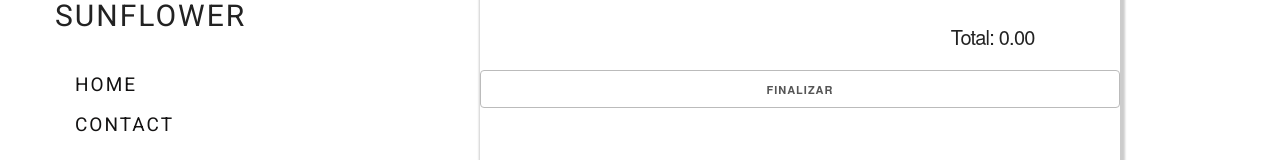
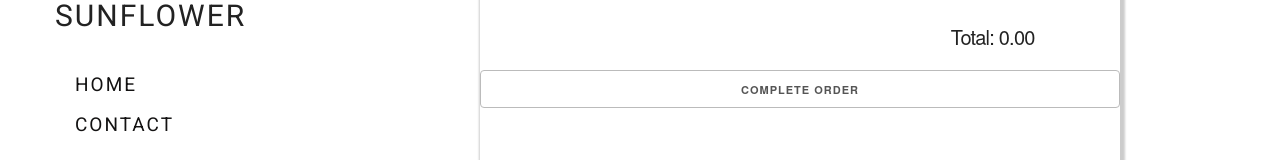
Before and after one commit to angelicamolero/OnlineShop, a React (Create React App) app: page /order in a window 1280 px wide. Shown: the part 295-455 px from the top of the page. Built offline with nearby package versions, Linux system fonts and the light colour scheme; no server answers; the database is empty.

Commit message:
:wq
:wq
i

message

```diff
--- a/src/components/Order.js
+++ b/src/components/Order.js
@@ -63,7 +63,7 @@ const Order = () => {
          <h4><strong>Total:</strong> {sumTotal(cart)}</h4>
        </div>
      </div>
-    <button onClick={() => createOrder()}>Finalizar</button>
+    <button onClick={() => createOrder()}>Complete Order</button>
   </div>
     );
 }
```
